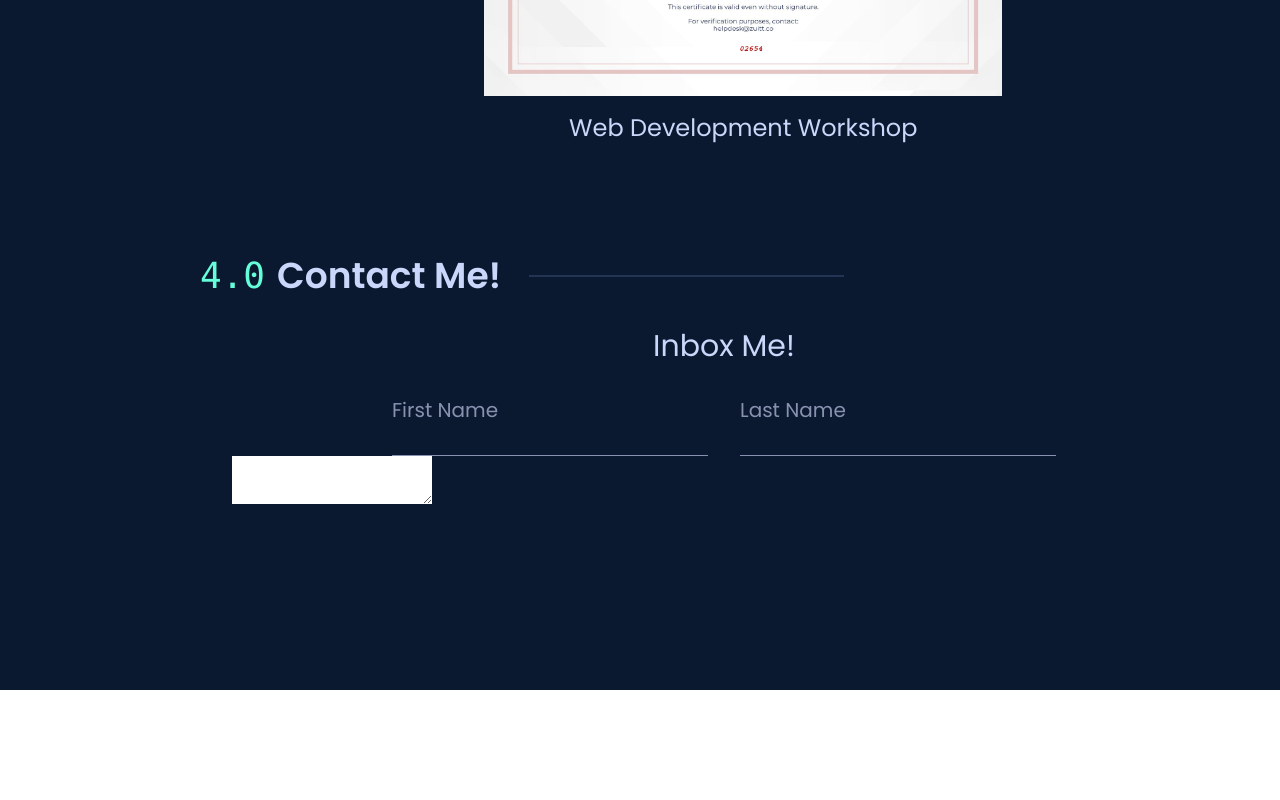
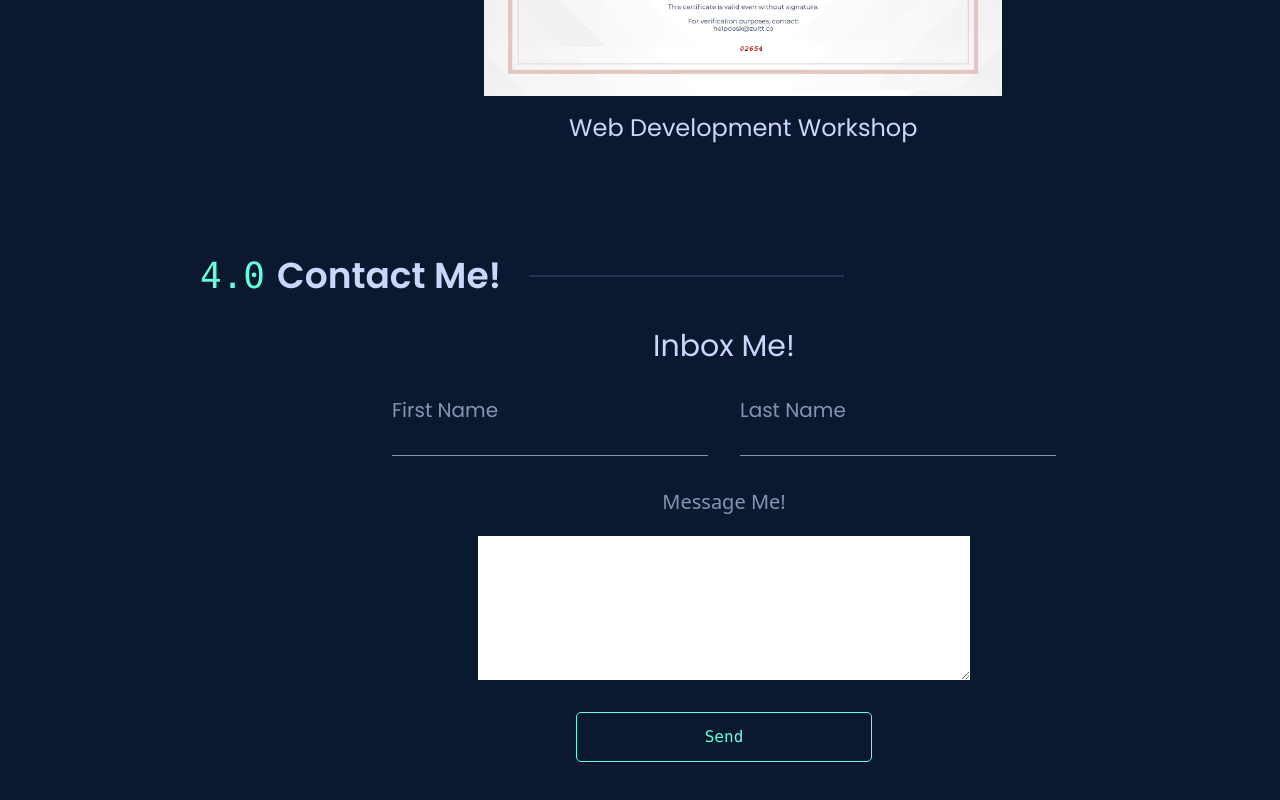
Before and after one commit to novice-is-me/Portfolio, a React (Vite) app: page / in a window 1280 px wide. Shown: the part 5058-5858 px from the top of the page. Before the commit the page ends 5748 px from the top, so only its background shows below. Built offline with nearby package versions, Linux system fonts and the light colour scheme; a web font is replaced by a local one.

Commit message:
Finishing contact section

```diff
--- a/src/Contact.jsx
+++ b/src/Contact.jsx
@@ -1,4 +1,5 @@
 import React from 'react'
+import Button from './components/Button';
 
 const Contact = () => {
   return (
@@ -28,9 +29,13 @@ const Contact = () => {
                         />
                     </div>
                 </div>
-                <div className='w-full'>
-                    <label htmlFor=""></label>
-                    <textarea name="" id=""></textarea>
+                <div className='w-full flex flex-col my-8 items-center'>
+                    <label htmlFor="" className=' text-text text-xl text-center mb-5'>
+                      Message Me!</label>
+                    <textarea name="" id="" rows={5} className=' w-[50%] p-3'></textarea>
+                </div>
+                <div className=' w-[30%]  mx-auto'>
+                  <Button text={'Send'}/>
                 </div>
             </form>
         </div>
```
